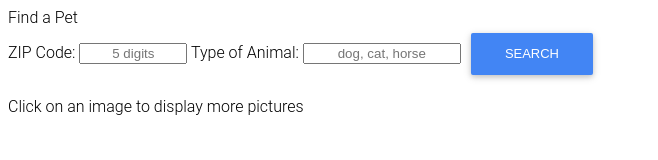
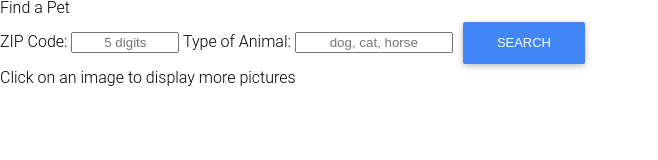
Before and after one commit to heythisispaul/Project1, a plain HTML site: page html/findpet.html in a window 1280 px wide. Shown: the whole page, without its empty margins (0-658 px from the left). Drawn offline with nearby package versions, Linux system fonts and the light colour scheme.

Commit message:
added css file

```diff
--- a/html/findpet.html
+++ b/html/findpet.html
@@ -3,8 +3,9 @@
 	<meta charset="utf-8">
 <head>
 	<title>Find a Pet</title>
-
+	<link rel="stylesheet" type="text/css" href="../assets/css/reset.css">
 	<link rel="stylesheet" type="text/css" href="https://cdnjs.cloudflare.com/ajax/libs/mdbootstrap/4.3.0/css/mdb.min.css">
+	<link rel="stylesheet" type="text/css" href="../assets/css/findpet.css">
 </head>
 <body>
 	<div class = "row">
```
Also changed, not shown: assets/css/findpet.css (added).
